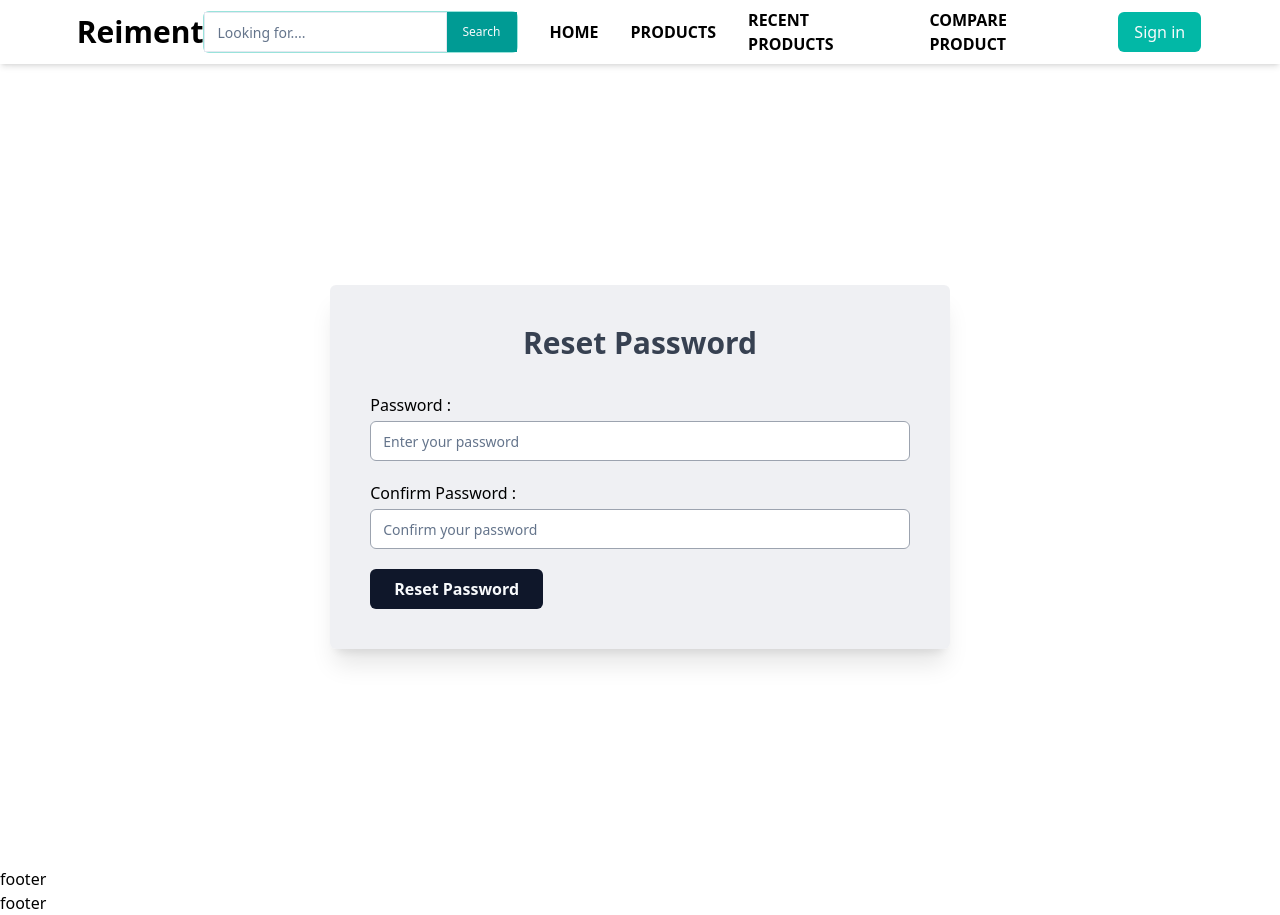
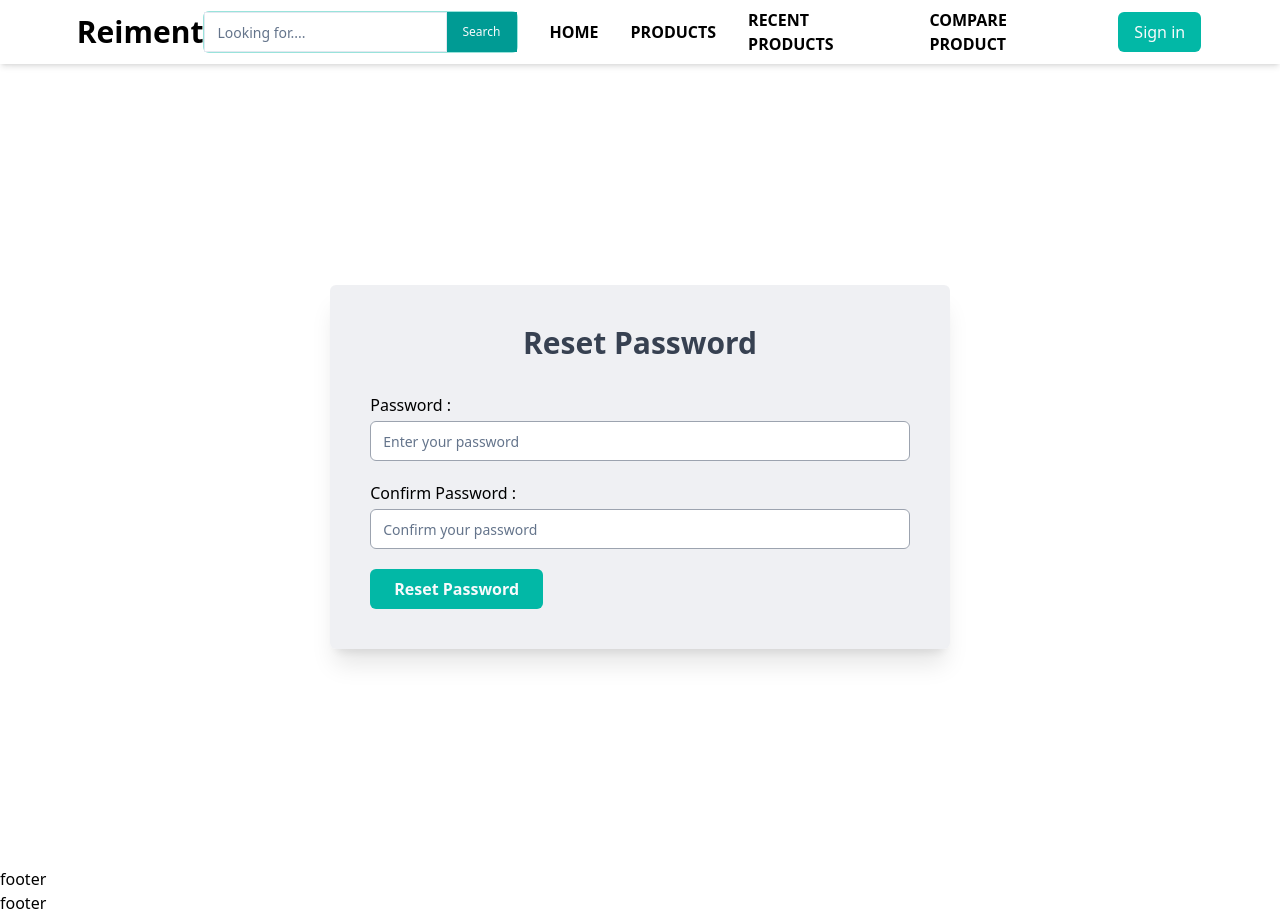
Before and after one commit to MoniruzzamanBillal/reiment-l2-client, a React (Vite) app: page /reset-password/1 in a window 1280 px wide. Built offline with nearby package versions, Linux system fonts and the light colour scheme; no server answers.

Commit message:
passward reset fucntion added

```diff
--- a/src/pages/ResetPassword.tsx
+++ b/src/pages/ResetPassword.tsx
@@ -1,16 +1,66 @@
+/* eslint-disable @typescript-eslint/no-explicit-any */
 import { ReimentForm, ReimentInput } from "@/components/form";
 import Wrapper from "@/components/shared/Wrapper";
 import { Button } from "@/components/ui/button";
+import { useResetPasswordMutation } from "@/redux/features/auth/auth.api";
+import { TUser } from "@/types/globalTypes";
+import { verifyToken } from "@/utils/verifyToken";
+import { FieldValues } from "react-hook-form";
 import { useNavigate, useParams } from "react-router-dom";
+import { toast } from "sonner";
 
 const ResetPassword = () => {
   const navigate = useNavigate();
   const { token } = useParams();
+  const [resetPassword, { isLoading }] = useResetPasswordMutation();
 
   console.log(token);
 
+  // ! for reseting password
   const handleResetPassword = async (data: FieldValues) => {
-    console.log(data);
+    const { password } = data;
+
+    const verifyTokenData = verifyToken(token as string) as TUser;
+
+    const { userId } = verifyTokenData;
+
+    const payload = {
+      userId,
+      password,
+    };
+
+    console.log(payload);
+
+    const toastId = toast.loading("Password reseting !!!");
+
+    try {
+      const result = await resetPassword(payload);
+
+      //  *  for any  error
+      if (result?.error) {
+        const errorMessage = (result?.error as any)?.data?.message;
+        console.log(errorMessage);
+        toast.error(errorMessage, {
+          id: toastId,
+          duration: 1400,
+        });
+      }
+
+      //  * for success
+      if (result?.data) {
+        console.log(result?.data);
+        const successMsg = (result?.data as any)?.message;
+
+        toast.success(successMsg, {
+          id: toastId,
+          duration: 1000,
+        });
+        navigate(`/login`);
+      }
+    } catch (error) {
+      console.log(error);
+      toast.error("Something went wrong !! ", { id: toastId, duration: 1800 });
+    }
   };
 
   return (
@@ -39,15 +89,13 @@ const ResetPassword = () => {
               placeholder="Confirm your password "
             />
 
-            {/* ${
-              isLoading
-                ? " cursor-not-allowed bg-gray-600 "
-                : "bg-prime50 hover:bg-prime100  "
-            } */}
-
             <Button
-              // disabled={isLoading}
-              className={`px-3 xsm:px-4 sm:px-5 md:px-6 font-semibold text-xs sm:text-sm md:text-base active:scale-95 duration-500 `}
+              disabled={isLoading}
+              className={`px-3 xsm:px-4 sm:px-5 md:px-6 font-semibold text-xs sm:text-sm md:text-base active:scale-95 duration-500 ${
+                isLoading
+                  ? " cursor-not-allowed bg-gray-600 "
+                  : "bg-prime50 hover:bg-prime100  "
+              } `}
             >
               Reset Password
             </Button>
--- a/src/redux/features/auth/auth.api.ts
+++ b/src/redux/features/auth/auth.api.ts
@@ -101,6 +101,17 @@ const authApi = baseApi.injectEndpoints({
       },
     }),
 
+    // ! for reseting password
+    resetPassword: builder.mutation({
+      query: (payload) => {
+        return {
+          url: `/auth/reset-password`,
+          method: "PATCH",
+          body: payload,
+        };
+      },
+    }),
+
     //
   }),
 });
@@ -116,4 +127,5 @@ export const {
   useUnblockVendorMutation,
   useChangePasswordMutation,
   useSendResetLinkMutation,
+  useResetPasswordMutation,
 } = authApi;
```
